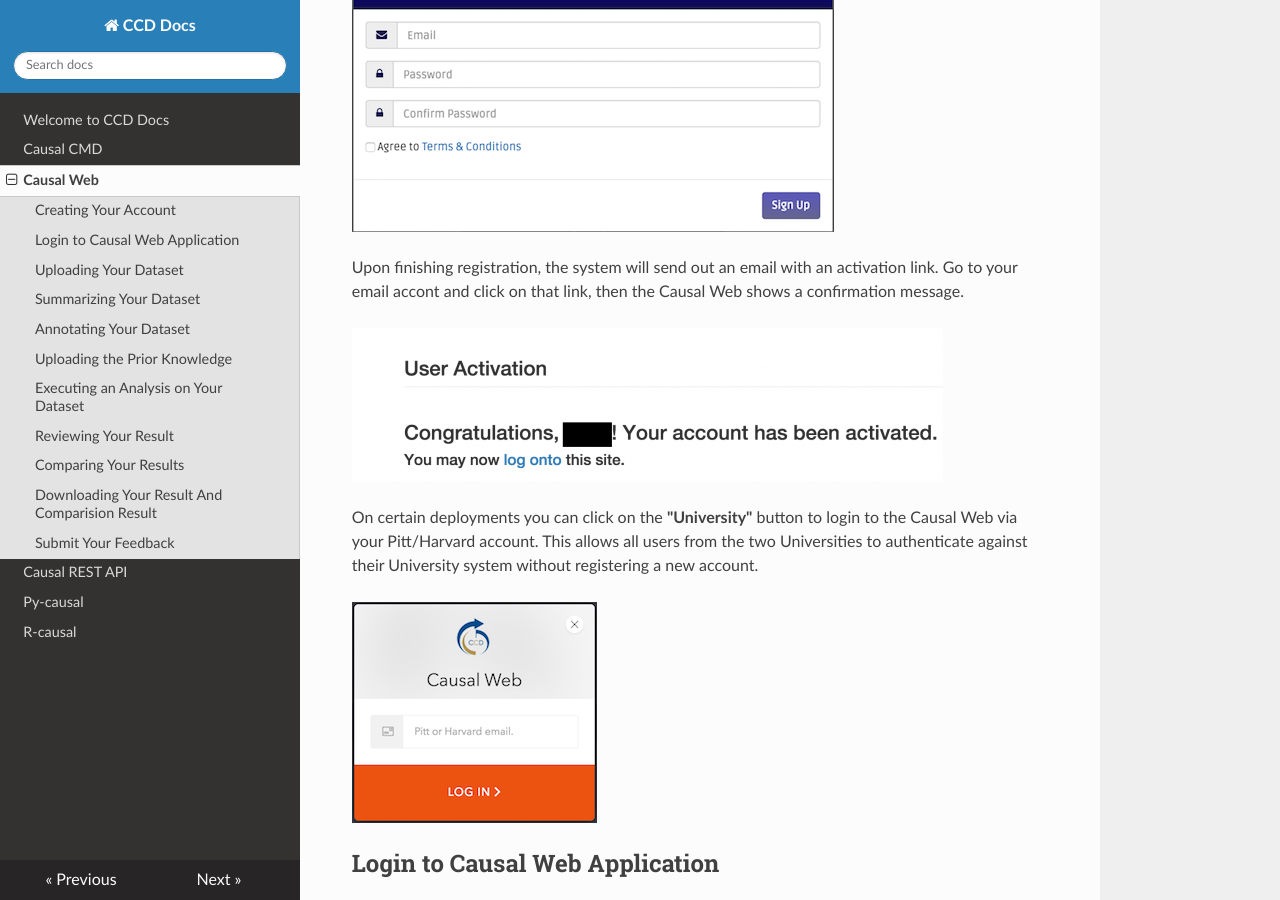
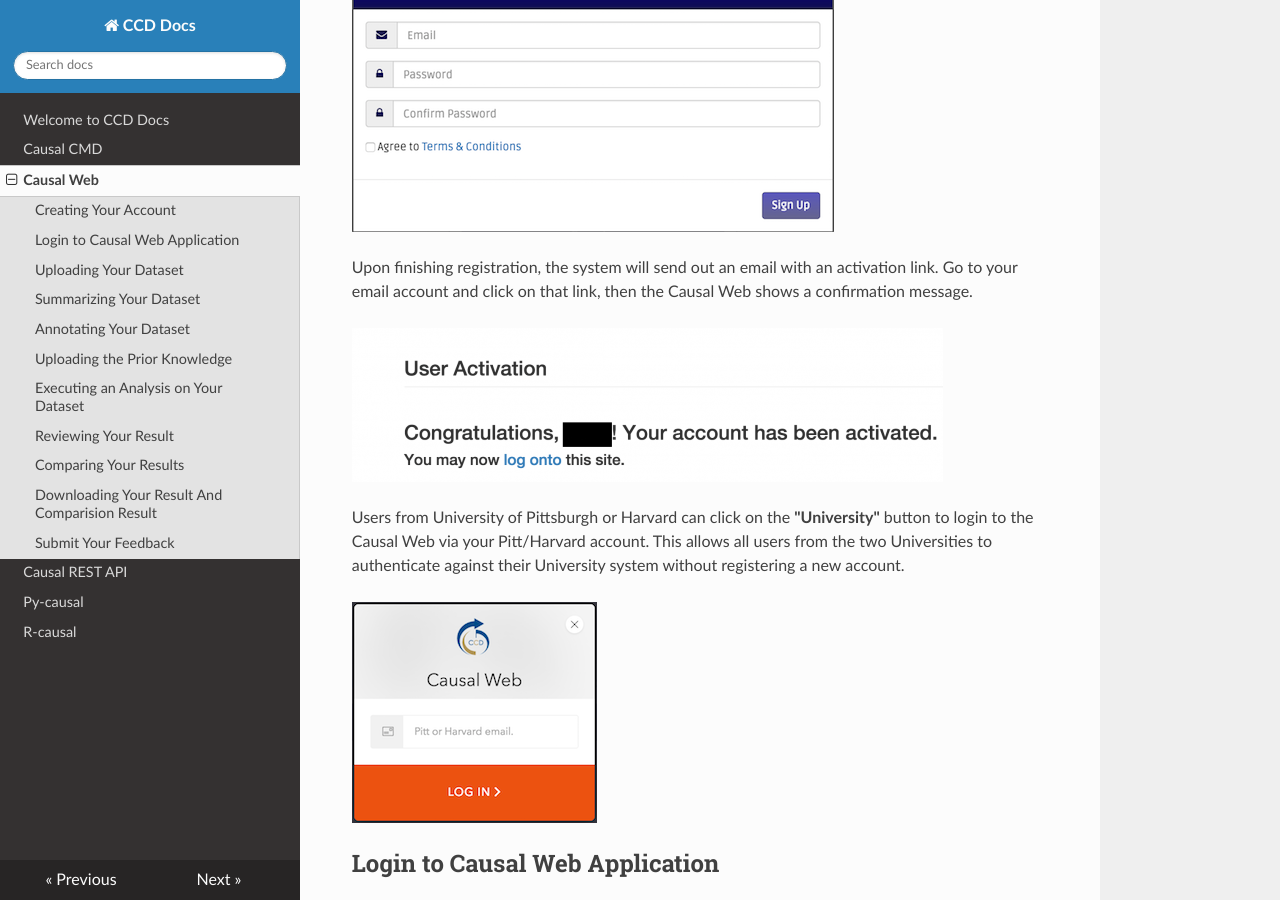
Before and after one commit to bd2kccd/bd2kccd.github.io, an MkDocs documentation site: the page built from docs_src/causal-web.md, in a window 1280 px wide and 900 px high, scrolled down 1089 px. Built offline with MkDocs 1.6.1, drawn with Linux system fonts in a browser that asks for light colours; nearby versions of some CDN libraries; old or Windows-style settings are respelled for this version of MkDocs; some of the changed text lies outside the part shown.

Commit message:
update stage. fix typos.

```diff
--- a/docs_src/causal-web.md
+++ b/docs_src/causal-web.md
@@ -12,11 +12,11 @@
 
 ![Causal Web User Registration Page](img/causal-web-registration.png)
 
-Upon finishing registration, the system will send out an email with an activation link. Go to your email accont and click on that link, then the Causal Web shows a confirmation message.
+Upon finishing registration, the system will send out an email with an activation link. Go to your email account and click on that link, then the Causal Web shows a confirmation message.
 
 ![Causal Web User Activation Page](img/causal-web-user-activation.png)
 
-On certain deployments you can click on the **"University"** button to login to the Causal Web via your Pitt/Harvard account. This allows all users from the two Universities to authenticate against their University system without registering a new account.
+Users from University of Pittsburgh or Harvard can click on the **"University"** button to login to the Causal Web via your Pitt/Harvard account. This allows all users from the two Universities to authenticate against their University system without registering a new account.
 
 ![Causal Web User Login with Pitt/Harvard Account Page](img/auth0-login.png)
 
@@ -79,7 +79,7 @@
 
 ## Annotating Your Dataset
 
-On the Datasets main page, the blue icon is for annotation.
+On the Datasets main page, the blue icon is for viewing and entering annotations.
 
 ![Causal Web Dataset Summarization Page](img/causal-web-dataset-annotation.png)
 
```
Also changed, not shown: other parts of docs_src/causal-web.md (+1 -1 lines).
